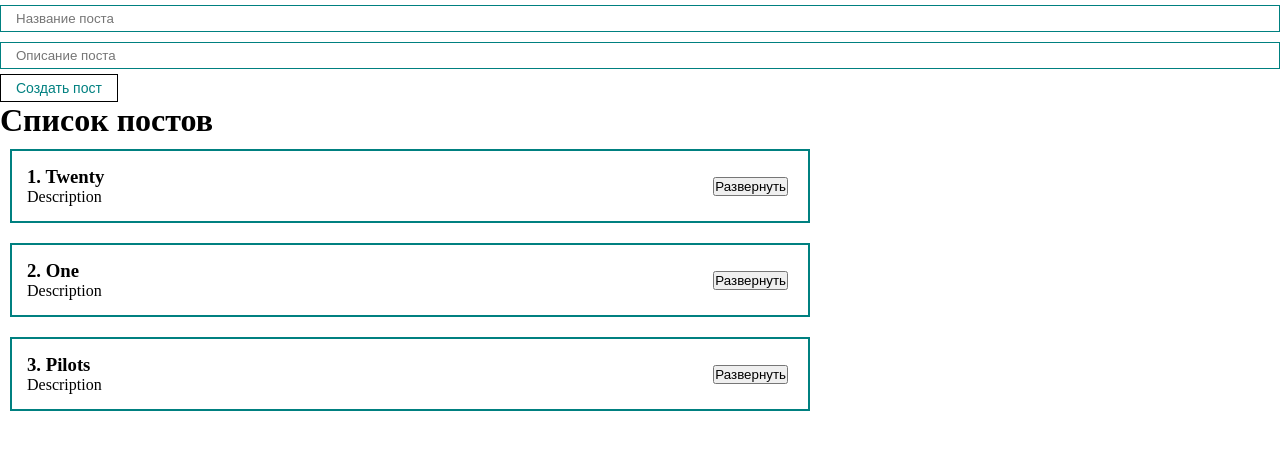
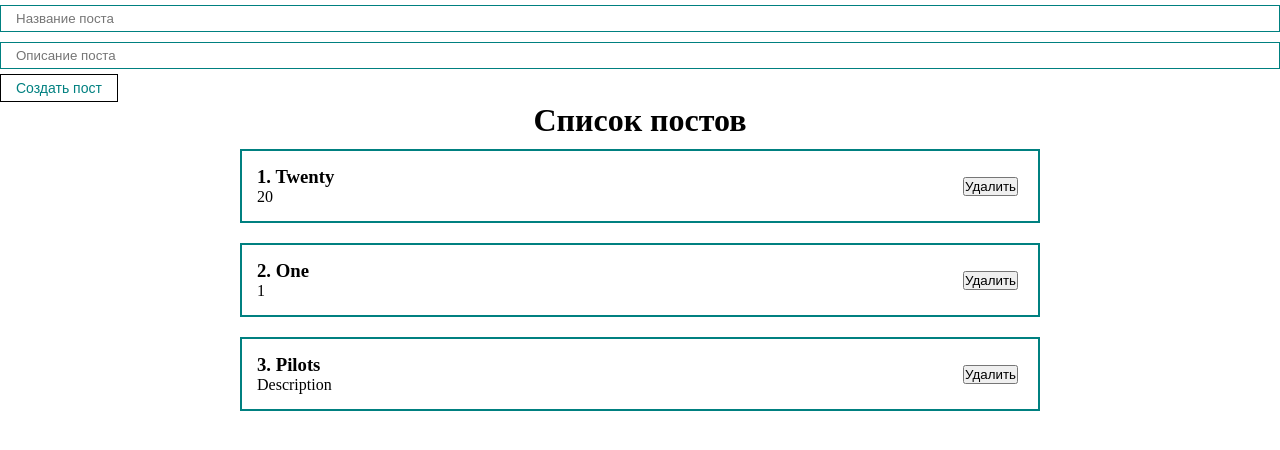
Before and after one commit to SarNadya/user_post_list, a React (Create React App) app: page / in a window 1280 px wide. Shown: the top 450 px of the page. Built offline with nearby package versions, Linux system fonts and the light colour scheme.

Commit message:
added function to delete posts

```diff
--- a/src/components/App/App.js
+++ b/src/components/App/App.js
@@ -1,16 +1,12 @@
 import React, {useRef, useState} from 'react';
-// import Counter from '../Counter';
 import styles from './App.module.css';
-import PostItem from '../PostItem/PostItem';
 import PostList from '../PostList/PostList';
-import MyButton from '../MyButton/MyButton';
-import MyInput from '../MyInput/MyInput';
 import PostForm from '../PostForm/PostForm';
 
 function App() {
   const [posts, setPosts] = useState([
-    {id:1, title: 'Twenty', body: 'Description'},
-    {id:2, title: 'One', body: 'Description'},
+    {id:1, title: 'Twenty', body: '20'},
+    {id:2, title: 'One', body: '1'},
     {id:3, title: 'Pilots', body: 'Description'}
   ]);
 
@@ -18,10 +14,14 @@ function App() {
     setPosts([...posts, newPost]);
   }
 
+  const removePost = (post) => {
+    setPosts(posts.filter(p => p.id !== post.id))
+  }
+
   return (
     <div className={styles.app}>
       <PostForm create={createPost}/>
-      <PostList posts={posts} title="Список постов"/>
+      <PostList remove={removePost} posts={posts} title='Список постов'/>
     </div>
   );
 }
--- a/src/components/PostItem/PostItem.js
+++ b/src/components/PostItem/PostItem.js
@@ -13,7 +13,9 @@ const PostItem = (props) => {
             </div>
 
             <div className={styles.button}>
-                <button> Развернуть </button>
+                <button onClick={() => props.remove(props.post)}>
+                    Удалить
+                </button>
             </div>
         </div>
     );
--- a/src/components/PostList/PostList.js
+++ b/src/components/PostList/PostList.js
@@ -2,13 +2,13 @@ import React from "react";
 import PostItem from "../PostItem/PostItem";
 import styles from "./PostList.module.css";
 
-const PostList = ({posts, title}) => {
+const PostList = ({posts, title, remove}) => {
     return (
         <div className={styles.postlist}>
 
-            <h1> {title} </h1>
+            <h1 className={styles.title}> {title} </h1>
             {posts.map((post, index) =>
-                <PostItem number={index + 1} post={post} key={post.id}/>
+                <PostItem remove={remove} number={index + 1} post={post} key={post.id}/>
             )}
         </div>
     );
--- a/src/components/PostList/PostList.module.css
+++ b/src/components/PostList/PostList.module.css
@@ -2,4 +2,9 @@
     display: flex;
     justify-content: center;
     flex-direction: column;
+    margin: auto;
 }
+
+.title {
+    text-align: center;
+}
```
